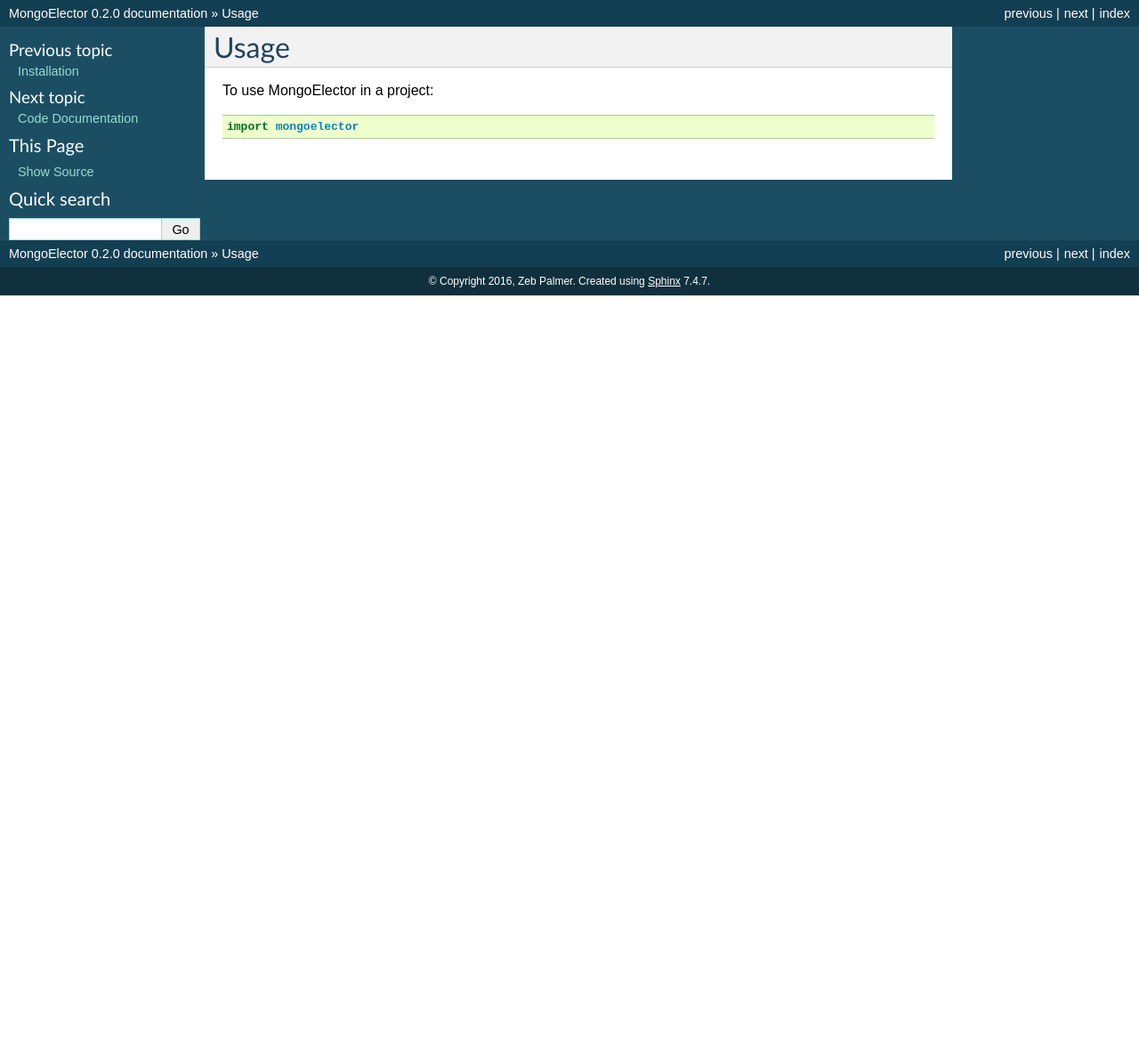
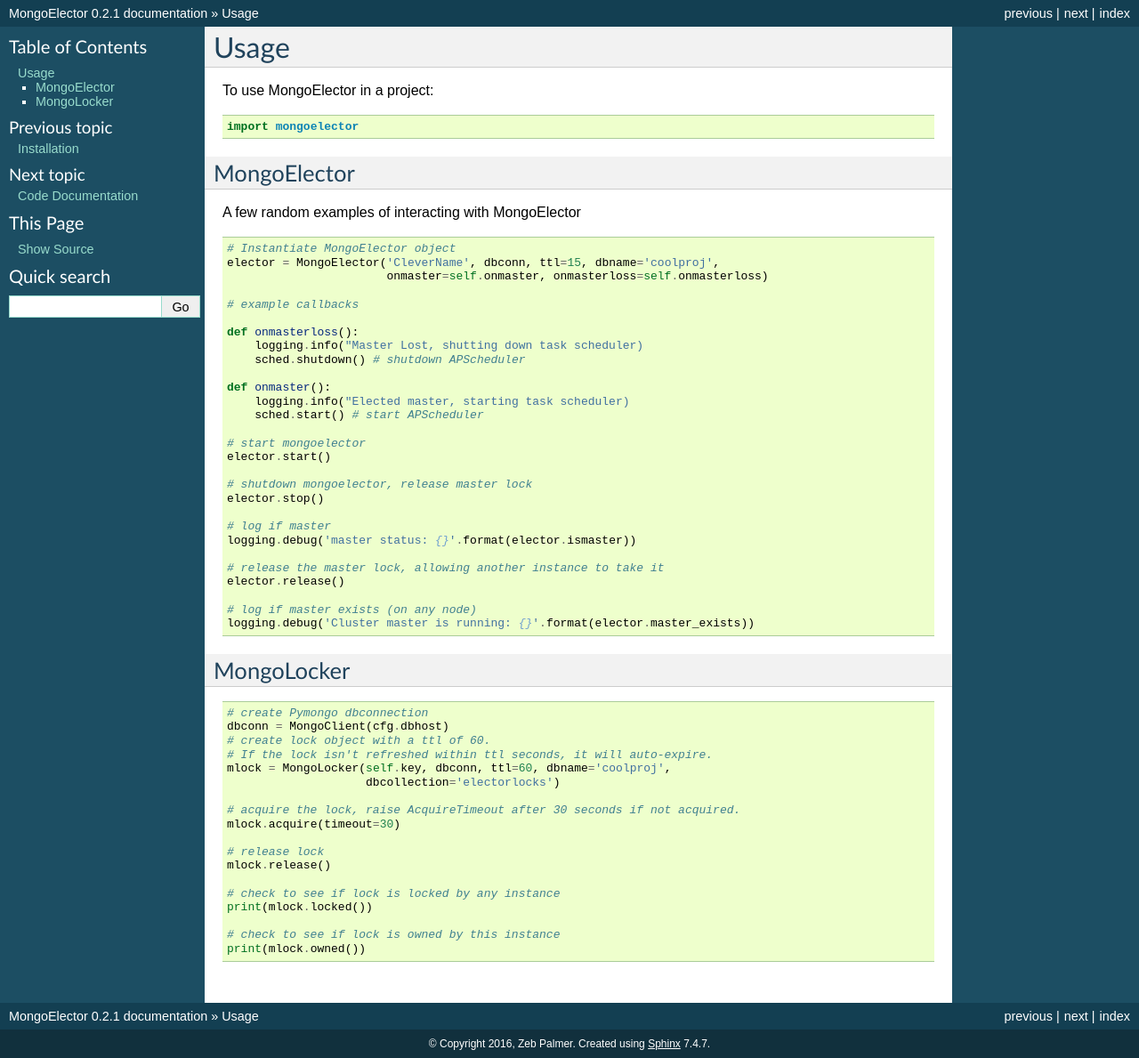
Before and after one commit to zebpalmer/MongoElector, a Sphinx documentation site: the page built from docs/usage.rst, in a window 1280 px wide. Shown: the whole page at 89% size. Built offline with Sphinx 7.4.7, drawn with Linux system fonts in a browser that asks for light colours; before the commit the page ends 900 px from its top, so only the background shows below that.

Commit message:
merging in mongoelector functionality

```diff
--- a/HISTORY.rst
+++ b/HISTORY.rst
@@ -1,6 +1,11 @@
 =======
 History
 =======
+
+0.3.0 (2016-08-22)
+------------------
+
+* Initial working release of master election logic.
 
 0.2.1 (2016-08-10)
 ------------------
--- a/docs/usage.rst
+++ b/docs/usage.rst
@@ -5,3 +5,65 @@
 To use MongoElector in a project::
 
     import mongoelector
+
+
+MongoElector
+=============
+
+A few random examples of interacting with MongoElector
+
+.. code-block:: python
+
+   # Instantiate MongoElector object
+   elector = MongoElector('CleverName', dbconn, ttl=15, dbname='coolproj',
+                          onmaster=self.onmaster, onmasterloss=self.onmasterloss)
+
+   # example callbacks
+
+   def onmasterloss():
+       logging.info("Master Lost, shutting down task scheduler)
+       sched.shutdown() # shutdown APScheduler
+
+   def onmaster():
+       logging.info("Elected master, starting task scheduler)
+       sched.start() # start APScheduler
+
+   # start mongoelector
+   elector.start()
+
+   # shutdown mongoelector, release master lock
+   elector.stop()
+
+   # log if master
+   logging.debug('master status: {}'.format(elector.ismaster))
+
+   # release the master lock, allowing another instance to take it
+   elector.release()
+
+   # log if master exists (on any node)
+   logging.debug('Cluster master is running: {}'.format(elector.master_exists))
+
+
+MongoLocker
+===========
+
+.. code-block:: python
+
+    # create Pymongo dbconnection
+    dbconn = MongoClient(cfg.dbhost)
+    # create lock object with a ttl of 60.
+    # If the lock isn't refreshed within ttl seconds, it will auto-expire.
+    mlock = MongoLocker(self.key, dbconn, ttl=60, dbname='coolproj',
+                        dbcollection='electorlocks')
+
+    # acquire the lock, raise AcquireTimeout after 30 seconds if not acquired.
+    mlock.acquire(timeout=30)
+
+    # release lock
+    mlock.release()
+
+    # check to see if lock is locked by any instance
+    print(mlock.locked())
+
+    # check to see if lock is owned by this instance
+    print(mlock.owned())
--- a/mongoelector/__init__.py
+++ b/mongoelector/__init__.py
@@ -7,4 +7,4 @@
 
 __author__ = 'Zeb Palmer'
 __email__ = 'zeb@zebpalmer.com'
-__version__ = '0.2.0'
+__version__ = '0.2.1'
--- a/setup.cfg
+++ b/setup.cfg
@@ -1,5 +1,5 @@
 [bumpversion]
-current_version = 0.2.0
+current_version = 0.2.1
 commit = True
 tag = True
 
--- a/setup.py
+++ b/setup.py
@@ -24,7 +24,7 @@
 
 setup(
     name='mongoelector',
-    version='0.2.0',
+    version='0.2.1',
     description="Distributed master election and locking in mongodb",
     long_description=readme + '\n\n' + history,
     author="Zeb Palmer",
```
Also changed, not shown: CONTRIBUTING.rst (+2 -20 lines), README.rst (+21 -6 lines), docs/installation.rst (+0 -7 lines), docs/modules.rst (added, +7 -0 lines), docs/mongoelector.rst (added, +30 -0 lines), 2 other files.
